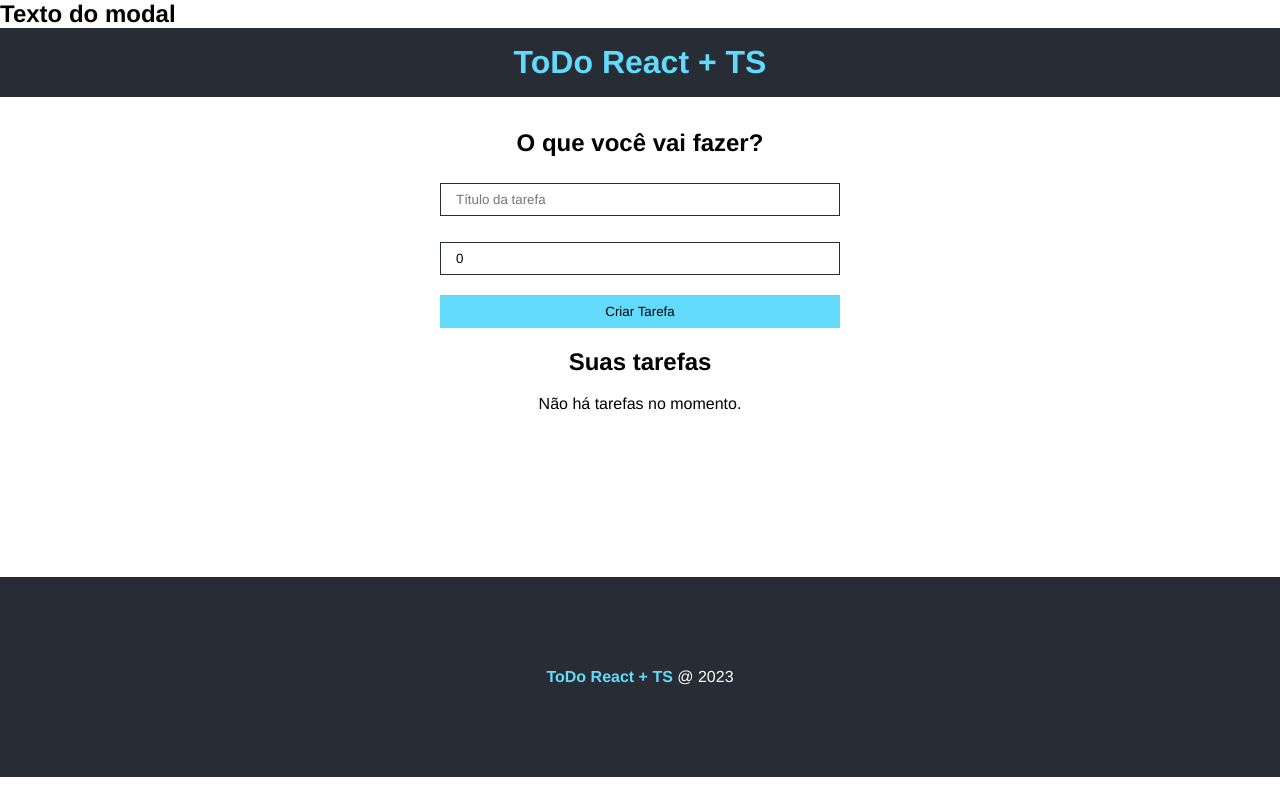
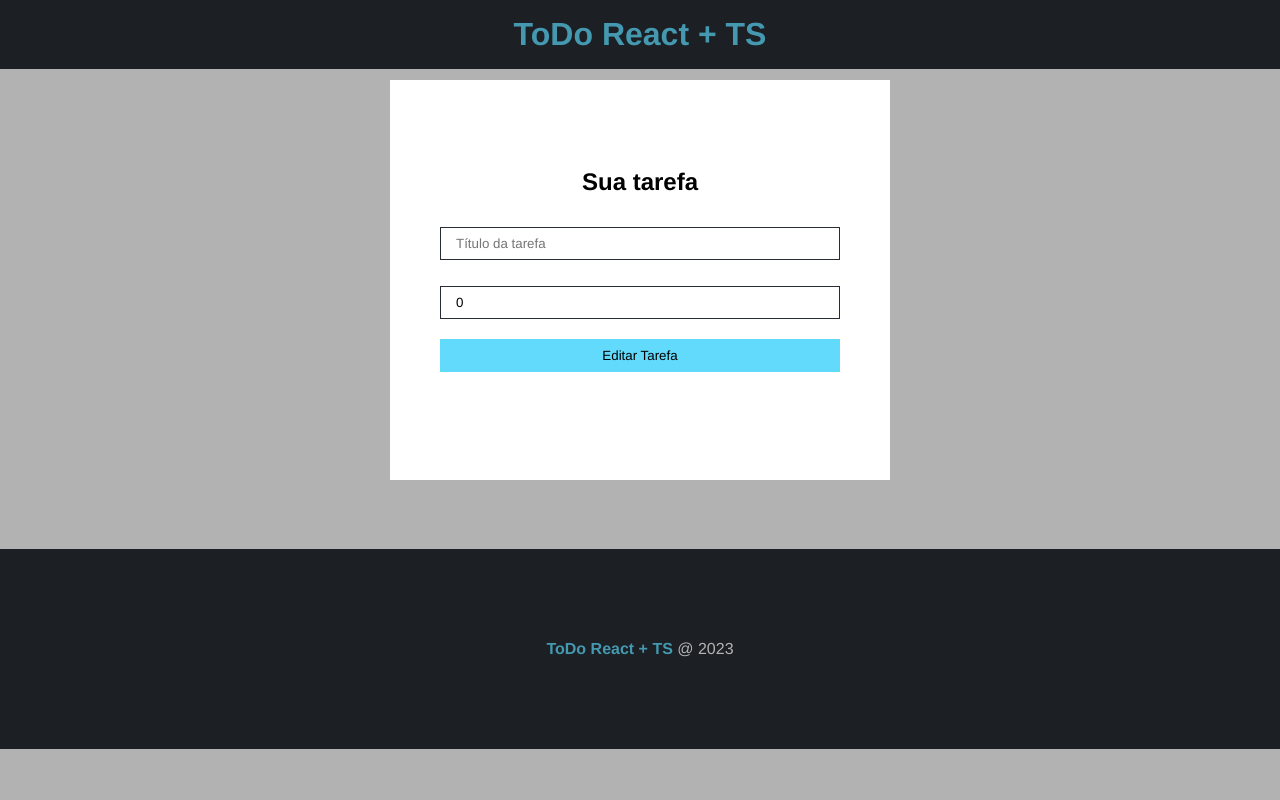
Before and after one commit to AllanC12/ToDoList_react_ts, a React (Create React App) app: page / in a window 1280 px wide. Built offline with nearby package versions, Linux system fonts and the light colour scheme.

Commit message:
formulário de edição de componente adicionado

```diff
--- a/src/App.tsx
+++ b/src/App.tsx
@@ -27,7 +27,7 @@
 
   return (
     <div>
-      <Modal/>
+      <Modal children={<TaskForm taskList={taskList} btnText="Editar Tarefa"/>}/>
       <Header/>
        <main className={styles.main}>
           <div>
--- a/src/components/Modal.module.css
+++ b/src/components/Modal.module.css
@@ -0,0 +1,31 @@
+.fade{
+  width: 100%;
+  height: 100%;
+  position: absolute;
+  background-color: #000;
+  opacity: 0.3;
+}
+
+.modal{
+  position: absolute;
+  top: 10%;
+  left: 0;
+  right: 0;
+  margin: 0 auto;
+  width: 500px;
+  height: 400px;
+  background-color: #fff;
+  display: flex;
+  flex-direction: column;
+  justify-content: center;
+  text-align: center;
+  z-index: 1;
+}
+
+.modal h2{
+   margin-bottom: 1em;
+}
+
+.modal form{
+    width: 90%;
+}
--- a/src/components/Modal.tsx
+++ b/src/components/Modal.tsx
@@ -3,16 +3,17 @@
 import styles from './Modal.module.css'
 
 interface Props {
-
+   children: React.ReactNode
 }
 
-const Modal = (props: Props) => {
+const Modal = ({children}: Props) => {
   return (
     <div id='modal' >
-        <div></div>
+        <div className={styles.fade}></div>
 
-        <div>
-            <h2>Texto do modal</h2>
+        <div className={styles.modal}>
+            <h2>Sua tarefa</h2>
+            {children}
         </div>
     </div>
   )
```
